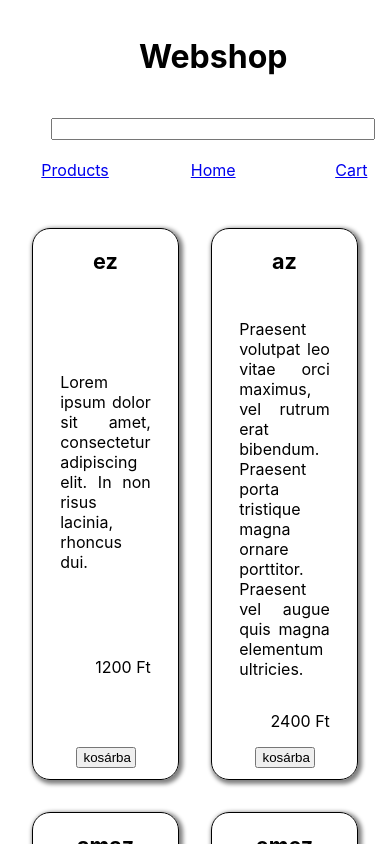
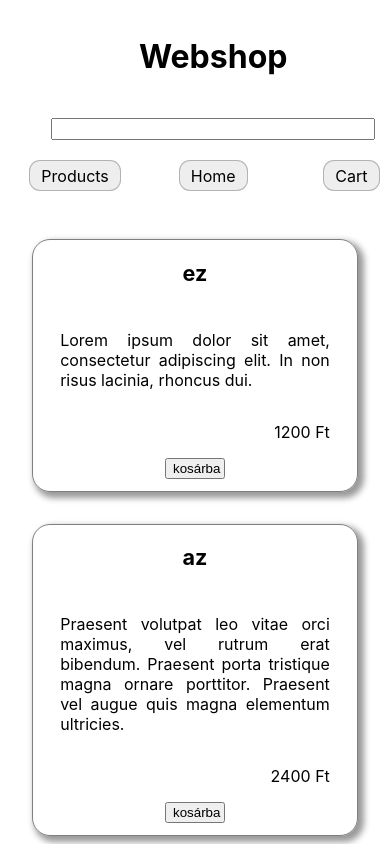
Before and after one commit to arondozsa/webshop, a React (Create React App) app: page /products in a window 390 px wide. Shown: the top 844 px of the page. Built offline with nearby package versions, Linux system fonts and the light colour scheme.

Commit message:
minimal responsive

```diff
--- a/src/Product.css
+++ b/src/Product.css
@@ -4,8 +4,8 @@
   padding : 0.7rem;
   margin:1rem;
   justify-content: space-between;
-  border: 0.5px solid black;
-  box-shadow: 2px 2px 4px 2px grey;
+  border: 0.5px solid rgba(0,0,0,0.5);
+  box-shadow: 4px 4px 6px 2px #999;
   border-radius: 18px;
 }
 .productsWrapper {
@@ -16,6 +16,7 @@
 .productCard button {
   width:60px;
   align-self: center;
+  cursor: pointer;
 }
 .productCard h4 {
   margin-top:0.5rem;
@@ -33,18 +34,41 @@
 }
 .cartWrapper {
   display: grid;
-  grid-template-columns: 50%;
-  gap:10px;
+  grid-template-columns: 100%;
+  margin: 1rem;
+  justify-items: space-around;
 }
 .cartCard {
   display: flex;
   justify-content: space-between;
   align-items: baseline;
   margin-left: 1rem;
-  border: 0.5px solid black;
-  box-shadow: 2px 2px 4px 2px grey;
+  border: 0.5px solid rgba(0,0,0,0.5);
+  box-shadow: 2px 2px 4px 2px #999;
   border-radius: 10px;
+  margin: 0.5rem;
+  justify-self: center;
+  width:90%;
+}
+.cartCard button {
+  cursor: pointer;
 }
 .cartCard * {
   margin: 0.5rem 2rem 0.5rem 1rem;
 }
+@media (max-width : 650px) {
+  .productsWrapper {
+    grid-template-columns: 100%;
+  }
+}
+a {
+  text-decoration: none;
+  color: black;
+  padding: 0.3rem 0.7rem;
+  border: 0.5px solid rgba(0,0,0,0.25);
+  border-radius: 11px;
+  background-color: #eee;
+}
+a:hover {
+  background-color: #ddd;
+}
```
